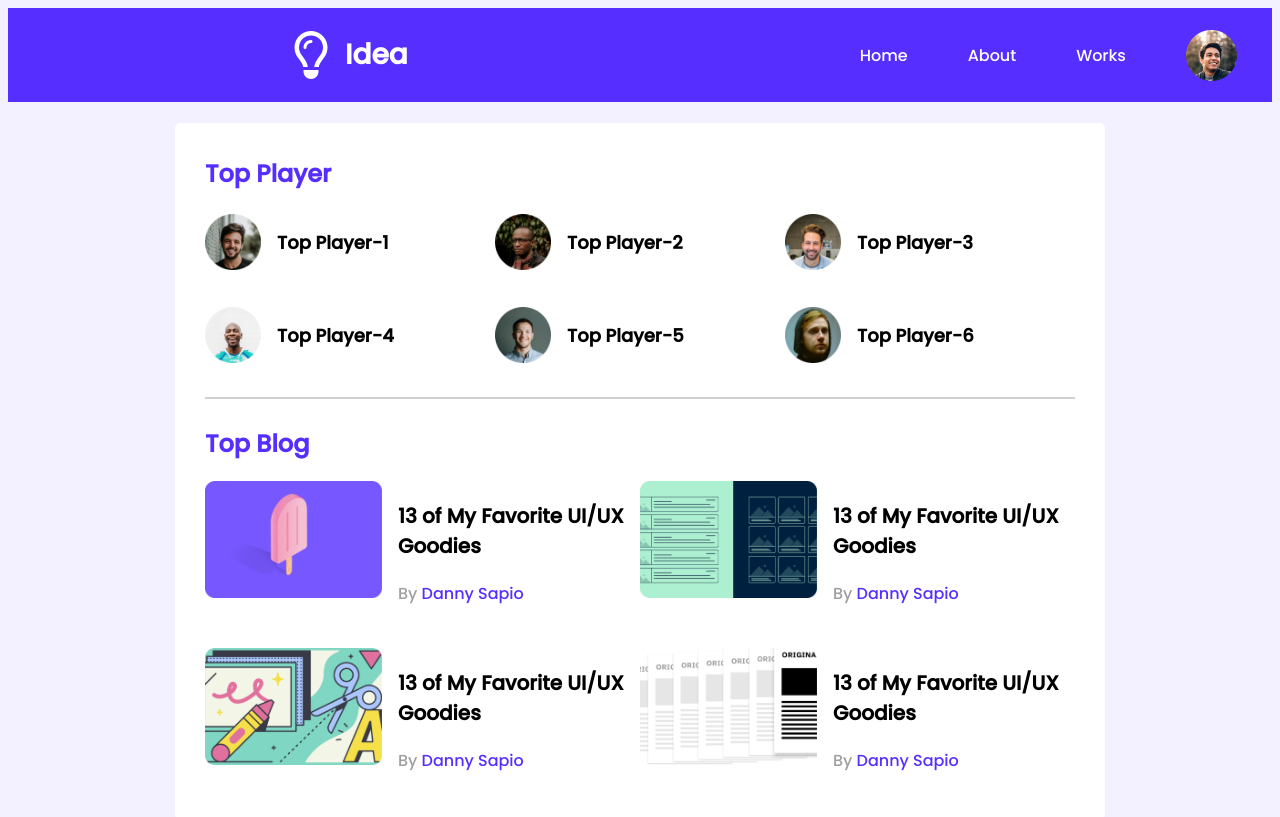
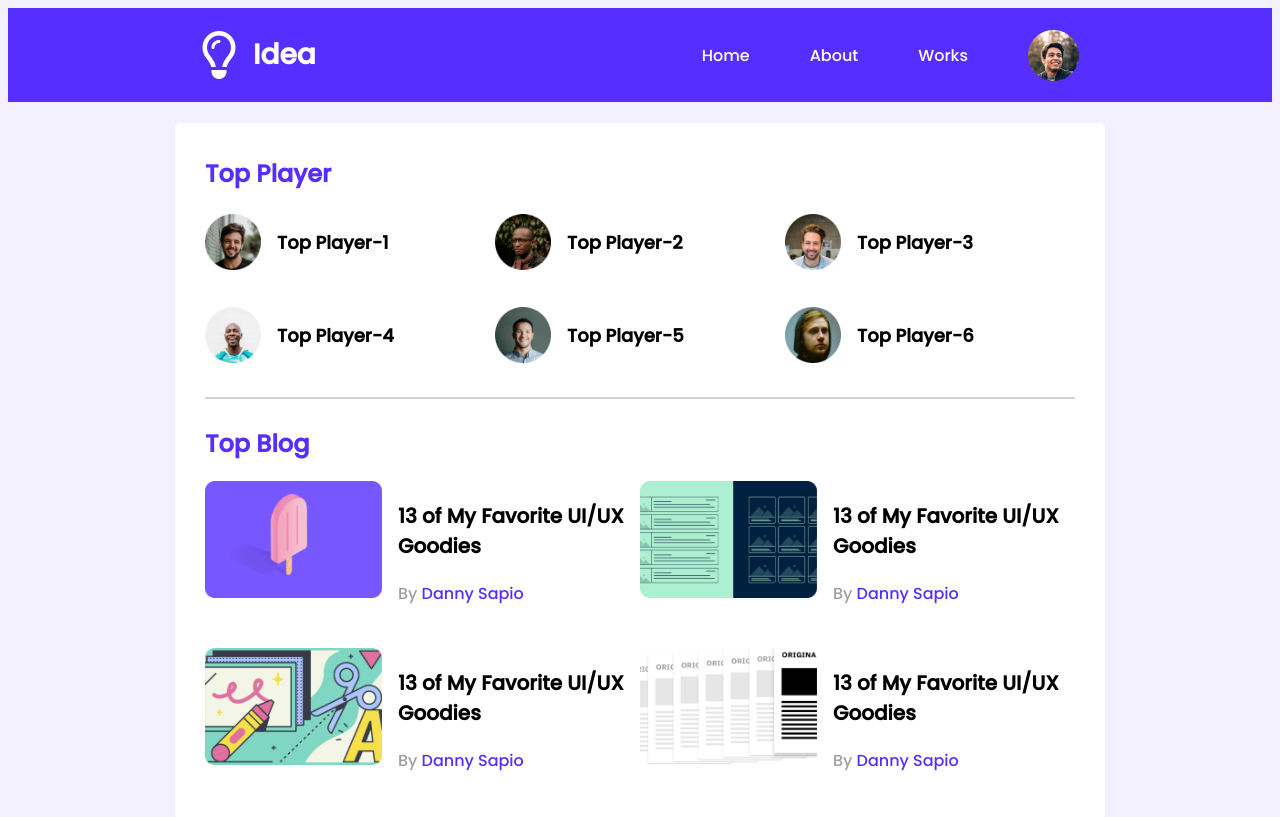
Before and after one commit to rahman-anika/leader-board-css3, a plain HTML site: page index.html in a window 1280 px wide. Shown: the top 817 px of the page. Drawn offline with Linux system fonts and the light colour scheme.

Commit message:
nav style try again

```diff
--- a/styles/style.css
+++ b/styles/style.css
@@ -15,15 +15,15 @@ nav
     width: 100%;
     height: 94px;
     background-color: #562EFF;
-    display:flex;
-    justify-content: space-between;
+    display: flex;
+    justify-content: space-around;
 }
 
 .logo-icon
 {
     display: flex;
     align-items: center;
-    margin-left:285px;
+    justify-content:center;
 
 }
 
@@ -31,7 +31,7 @@ nav
 {
     font-size: 48px;
     color:white;
-    /* margin-left: 102px;  */
+    /* margin-left: 285px;  */
 }
 
 .icon-text
@@ -39,14 +39,15 @@ nav
     color:white;
     font-size: 28px;
     padding-left: 16px;
-    margin-right: 452px;
+    /* margin-right: 452px; */
 }
 
 .menu-icon
 {
     display: flex;
     align-items: center;
-    margin-right: 289px;
+    justify-content: center;
+    /* margin-right: 289px; */
 }
 
 .menu-icon a
```
